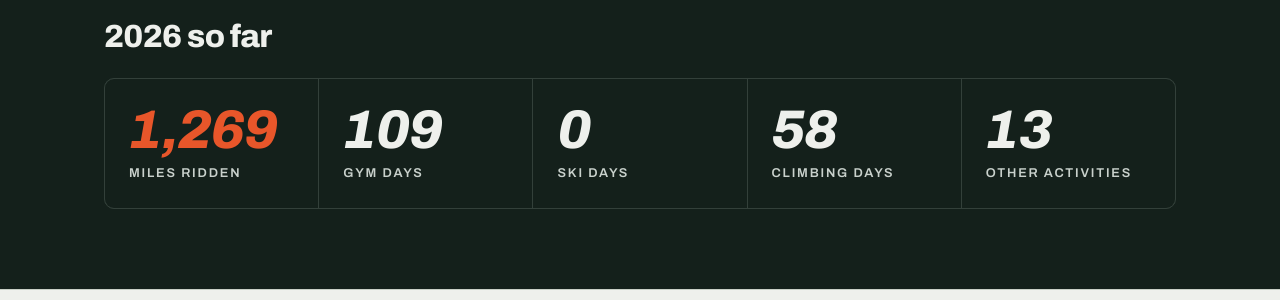
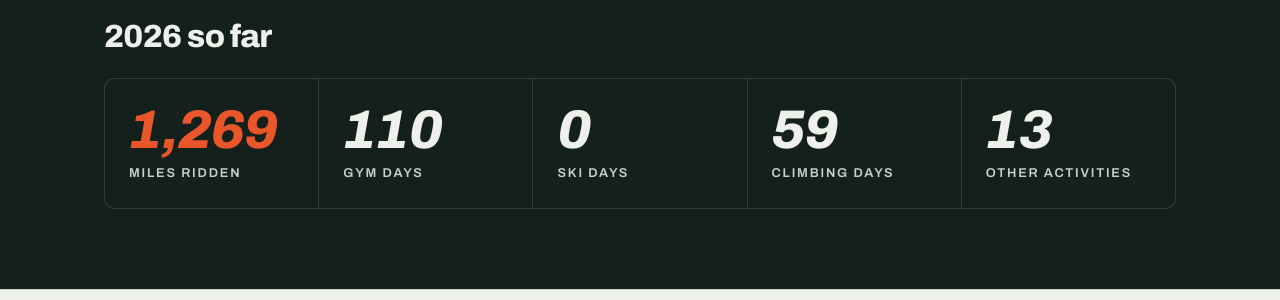
Before and after one commit to piotrowskibrian-cmd/wheelieslow, a Jekyll site: the page built from index.html, in a window 1280 px wide and 900 px high, scrolled down 602 px. Shown: the part 160-460 px from the top of the window. Built offline with Jekyll 4.4.1, drawn with Linux system fonts in a browser that asks for light colours.

Commit message:
Update Garmin stats

```diff
--- a/_data/stats.json
+++ b/_data/stats.json
@@ -2,13 +2,13 @@
   "year": 2026,
   "miles_ridden": 1269,
   "rides": 64,
-  "gym_days": 109,
+  "gym_days": 110,
   "ski_days": 0,
-  "climbing_days": 58,
+  "climbing_days": 59,
   "other_sessions": 13,
   "latest": {
     "label": "Climbing session",
-    "date": "2026-10-30"
+    "date": "2026-10-31"
   },
-  "updated": "2026-10-30"
+  "updated": "2026-10-31"
 }
```
